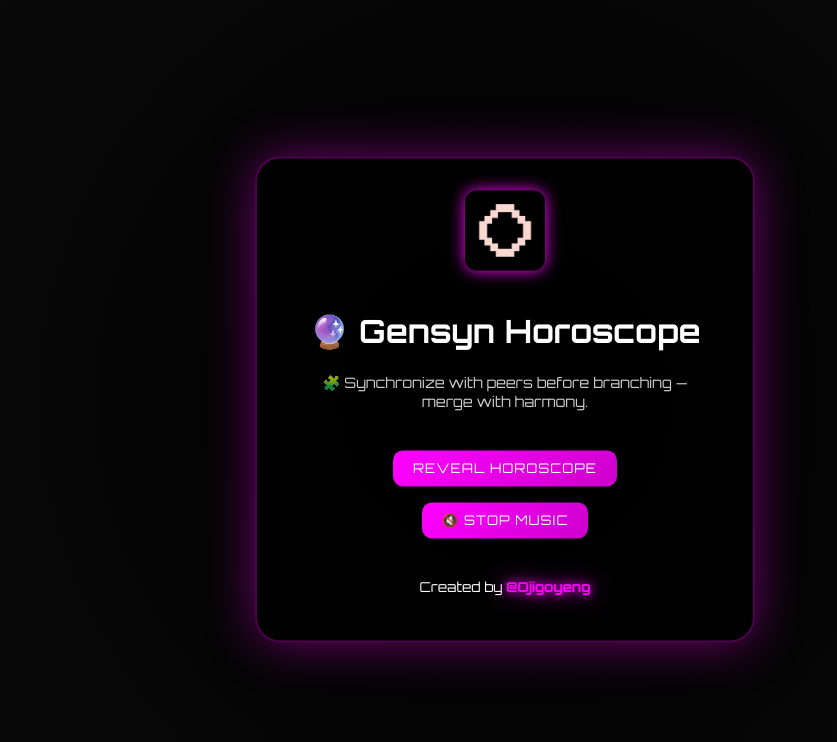
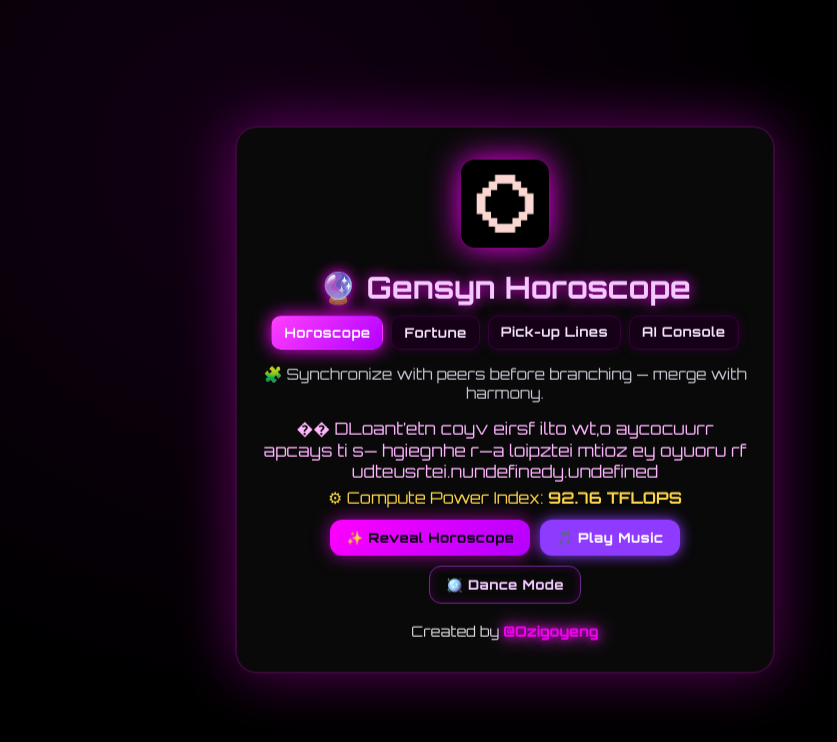
Before and after one commit to Ozigoyeng/gensyn-horoscope, a React (Create React App) app: page / in a window 1280 px wide. Shown: the top 742 px of the page, without its empty margins (135-972 px from the left). Built offline with nearby package versions, Linux system fonts and the light colour scheme.

Commit message:
feat: Fun Mode Edition (tabs, fortune, pickup lines, console, dance)

```diff
--- a/src/App.jsx
+++ b/src/App.jsx
@@ -1,99 +1,242 @@
-import { useState, useEffect, useRef } from "react";
-import "./App.css";
+import React, { useEffect, useRef, useState } from "react";
+import "./index.css";
+import logo from "/L-4D2qr9_400x400.jpg";
 
-function App() {
-  const [horoscope, setHoroscope] = useState("");
-  const [powerIndex, setPowerIndex] = useState(null);
-  const [musicOn, setMusicOn] = useState(false);
-  const audioRef = useRef(null);
+const TABS = ["Horoscope", "Fortune", "Pick-up Lines", "AI Console"];
 
-  const horoscopes = [
-    "🌌 Your alignment with the distributed cosmos is perfect today.",
-    "💫 Don’t overfit to your past — generalize to your future.",
-    "⚙️ Your compute nodes are synchronized — deploy with harmony.",
-    "🧬 Cache your dreams; you'll need them for inference later.",
-    "🚀 Latency fades, but alignment is forever.",
-    "🪐 You’ve reached convergence. Celebrate your stability.",
+const HOROSCOPES = [
+  "🌌 Your compute power is unmatched today. Deploy with confidence!",
+  "🧠 Don’t overfit to your past — generalize to your future.",
+  "⚡ Synchronize with peers before branching — merge with harmony.",
+  "💾 You’ve reached convergence. Celebrate your stability.",
+  "🤖 Latency is low, accuracy is high — optimize your destiny.",
+  "🪐 A new dataset will enrich your life. Curate wisely.",
   "🔮 Random seeds favor the bold — initialize something great!",
-    "☁ Training may be slow, but wisdom converges exponentially.",
 ];
 
-  // 🪄 Reveal Horoscope
+const FORTUNES = [
+  "Your gradients will converge faster than expected.",
+  "Avoid unstable learning rates in relationships.",
+  "A silent GPU is plotting something beautiful.",
+  "Normalize your worries — standardize your joy.",
+  "Your next commit will finally pass the build.",
+  "Great embeddings attract great opportunities.",
+  "Trust your optimizer, but verify your data.",
+];
+
+const LINES = [
+  "Are you a loss function? Because you minimize my sadness.",
+  "You must be overfitted — you only work for me.",
+  "Are you GPT? Because you complete me.",
+  "My parameters align perfectly with yours.",
+  "Are you a transformer? Because you got my attention in parallel.",
+  "Call me dataset — I’m ready to be curated by you.",
+];
+
+const CONSOLE_SCRIPT = [
+  "> Initializing quantum cores...",
+  "> Syncing distributed GPUs...",
+  "> Calibrating gradients...",
+  "> Resolving cosmic latency...",
+  "> Calculating destiny...",
+  "> ⚡ Your future: Infinite convergence detected.",
+];
+
+export default function App() {
+  const [tab, setTab] = useState(TABS[0]);
+
+  // Music state
+  const audioRef = useRef(null);
+  const [playing, setPlaying] = useState(false);
+
+  // Horoscope state + typewriter
+  const [power, setPower] = useState(null);
+  const [typed, setTyped] = useState("");
+  const [fullMsg, setFullMsg] = useState("");
+
+  // Fortune & pickup
+  const [fortune, setFortune] = useState("");
+  const [line, setLine] = useState("");
+
+  // Console
+  const [consoleLines, setConsoleLines] = useState([]);
+  const [consoleRun, setConsoleRun] = useState(false);
+
+  // Dance mode (logo jiggle)
+  const [dance, setDance] = useState(false);
+
+  // === Helpers ===
+  const rand = (arr) => arr[Math.floor(Math.random() * arr.length)];
+
   const revealHoroscope = () => {
-    const randomIndex = Math.floor(Math.random() * horoscopes.length);
-    setHoroscope(horoscopes[randomIndex]);
-    setPowerIndex((Math.random() * 100).toFixed(2));
+    const msg = rand(HOROSCOPES);
+    setFullMsg(msg);
+    setTyped("");
+    setPower((90 + Math.random() * 10).toFixed(2));
+
+    // typewriter
+    let i = 0;
+    const id = setInterval(() => {
+      setTyped((prev) => prev + msg[i]);
+      i += 1;
+      if (i >= msg.length) clearInterval(id);
+    }, 28);
   };
 
-  // 🎵 Auto play + fade in music
-  useEffect(() => {
-    const audio = audioRef.current;
-    if (audio) {
-      audio.volume = 0;
-      const fade = setInterval(() => {
-        if (audio.volume < 0.4) {
-          audio.volume += 0.01;
-        } else {
-          clearInterval(fade);
-        }
-      }, 200);
-      audio.play().catch(() => {});
-      setMusicOn(true);
-    }
-  }, []);
+  const crackFortune = () => setFortune(rand(FORTUNES));
+  const pickupLine = () => setLine(rand(LINES));
 
   const toggleMusic = () => {
-    if (audioRef.current) {
-      if (musicOn) {
+    if (!audioRef.current) return;
+    if (playing) {
       audioRef.current.pause();
+      setPlaying(false);
     } else {
-        audioRef.current.play();
-      }
-      setMusicOn(!musicOn);
+      // gentle fade-in
+      const a = audioRef.current;
+      a.volume = 0;
+      a
+        .play()
+        .then(() => {
+          setPlaying(true);
+          let v = 0;
+          const fade = setInterval(() => {
+            v += 0.05;
+            a.volume = Math.min(0.8, v);
+            if (v >= 0.8) clearInterval(fade);
+          }, 120);
+        })
+        .catch(() => {});
     }
   };
 
+  const runConsole = async () => {
+    if (consoleRun) return;
+    setConsoleRun(true);
+    setConsoleLines([]);
+    for (const line of CONSOLE_SCRIPT) {
+      await new Promise((r) => setTimeout(r, 600));
+      setConsoleLines((prev) => [...prev, line]);
+    }
+    setConsoleRun(false);
+  };
+
+  // Default horoscope on first load
+  useEffect(() => {
+    revealHoroscope();
+  }, []);
+
   return (
-    <div className="App">
+    <div className="app">
       <audio ref={audioRef} src="/gensyn-theme.mp3" loop preload="auto" />
-
       <div className="card">
         <img
-          src="/L-4D2qr9_400x400.jpg"
-          alt="Gensyn Logo"
-          className="logo"
+          src={logo}
+          alt="Gensyn logo"
+          className={`logo ${dance || playing ? "dance" : ""}`}
         />
         <h1>🔮 Gensyn Horoscope</h1>
+
+        {/* Tabs */}
+        <div className="tabs">
+          {TABS.map((t) => (
+            <button
+              key={t}
+              className={`tab ${tab === t ? "active" : ""}`}
+              onClick={() => setTab(t)}
+            >
+              {t}
+            </button>
+          ))}
+        </div>
+
+        {/* Tab content */}
+        {tab === "Horoscope" && (
+          <div className="section">
             <p className="subtitle">
               🧩 Synchronize with peers before branching — merge with harmony.
             </p>
 
-        {horoscope && (
-          <>
-            <p className="horoscope fade-in">{horoscope}</p>
-            <p className="power fade-in">
-              ⚙ Compute Power Index: <b>{powerIndex} TFLOPS</b>
+            <p className="typed">{typed}</p>
+            {power && (
+              <p className="power">
+                ⚙ Compute Power Index: <b>{power} TFLOPS</b>
               </p>
-          </>
             )}
 
-        <div className="buttons fade-in">
-          <button onClick={revealHoroscope}>Reveal Horoscope</button>
-          <button onClick={toggleMusic}>
-            {musicOn ? "🔇 Stop Music" : "🎵 Play Music"}
+            <div className="buttons">
+              <button className="cta" onClick={revealHoroscope}>
+                ✨ Reveal Horoscope
+              </button>
+              <button
+                className={`music ${playing ? "playing" : ""}`}
+                onClick={toggleMusic}
+              >
+                {playing ? "⏸ Stop Music" : "🎵 Play Music"}
+              </button>
+              <button
+                className={`ghost ${dance ? "on" : ""}`}
+                onClick={() => setDance((d) => !d)}
+              >
+                🪩 {dance ? "Stop Dance" : "Dance Mode"}
               </button>
             </div>
+          </div>
+        )}
 
-        <footer className="fade-up">
+        {tab === "Fortune" && (
+          <div className="section">
+            <p className="subtitle">🍪 AI Fortune Cookie</p>
+            <p className="fortune">{fortune || "Crack the cookie!"}</p>
+            <div className="buttons">
+              <button className="cta" onClick={crackFortune}>
+                🍪 Crack Your Fortune
+              </button>
+            </div>
+          </div>
+        )}
+
+        {tab === "Pick-up Lines" && (
+          <div className="section">
+            <p className="subtitle">💘 Neural Pick-up Lines</p>
+            <p className="line">{line || "Generate a spicy AI line!"}</p>
+            <div className="buttons">
+              <button className="cta" onClick={pickupLine}>
+                💬 Generate Line
+              </button>
+            </div>
+          </div>
+        )}
+
+        {tab === "AI Console" && (
+          <div className="section">
+            <p className="subtitle">💻 Quantum Diagnostic Console</p>
+            <div className="console">
+              {consoleLines.map((l, i) => (
+                <div key={i}>{l}</div>
+              ))}
+              {!consoleLines.length && (
+                <div className="dim">> Stand by for initialization…</div>
+              )}
+            </div>
+            <div className="buttons">
+              <button className="cta" onClick={runConsole} disabled={consoleRun}>
+                ⚡ {consoleRun ? "Running…" : "Run Diagnostic"}
+              </button>
+            </div>
+          </div>
+        )}
+
+        <footer>
           <p>
             Created by{" "}
             <a
-              href="https://x.com/Ojigoyeng"
+              className="credit"
+              href="https://x.com/Ozigoyeng"
               target="_blank"
-              rel="noopener noreferrer"
-              className="creator-link"
+              rel="noreferrer"
             >
-              @Ojigoyeng
+              @Ozigoyeng
             </a>
           </p>
         </footer>
@@ -101,5 +244,3 @@
     </div>
   );
 }
-
-export default App;
--- a/src/index.css
+++ b/src/index.css
@@ -1,32 +1,119 @@
-html,
-body,
-#root {
-  height: 100%;
-  width: 100%;
-  margin: 0;
-  padding: 0;
-  background: radial-gradient(circle at center, #000, #0a0a0a);
-  font-family: 'Orbitron', sans-serif;
+@import url("https://fonts.googleapis.com/css2?family=Orbitron:wght@400;600;800&display=swap");
+
+:root{
+  --bg:#000;
+  --card:#0a0a0aee;
+  --mag:#ff00ff;
+  --mag2:#b300ff;
+  --text:#eae9ef;
+  --sub:#c9c7d3;
+  --accent:#ffd74a;
 }
 
-body {
-  display: flex;
-  justify-content: center;
-  align-items: center;
+*{box-sizing:border-box}
+html,body,#root{
+  height:100%;
+}
+body{
+  margin:0;
+  color:var(--text);
+  font-family:"Orbitron",system-ui,-apple-system,Segoe UI,Roboto,Ubuntu,"Helvetica Neue",Arial;
+  background: radial-gradient(circle at 30% 20%, #120014 0%, #000 50%);
+  overflow:hidden;
 }
 
-@keyframes float {
-  0% {
-    transform: translateY(0px);
-  }
-  50% {
-    transform: translateY(-10px);
-  }
-  100% {
-    transform: translateY(0px);
-  }
+.app{
+  height:100%;
+  display:flex;
+  align-items:center;
+  justify-content:center;
+  padding:24px;
 }
 
-* {
-  box-sizing: border-box;
+.card{
+  width:min(540px,92vw);
+  background:var(--card);
+  border:2px solid rgba(255,0,255,.2);
+  border-radius:22px;
+  padding:28px 26px 18px;
+  text-align:center;
+  box-shadow:0 0 60px rgba(255,0,255,.35);
+  backdrop-filter: blur(3px);
+  animation: float 6s ease-in-out infinite;
 }
+@keyframes float{0%,100%{transform:translateY(0)}50%{transform:translateY(-6px)}}
+
+.logo{
+  width:88px;height:88px;border-radius:14px;margin:4px auto 10px;
+  filter: drop-shadow(0 0 16px var(--mag));
+  transition: transform .2s ease;
+}
+.logo.dance{animation: dance 1.1s infinite ease-in-out}
+@keyframes dance{
+  0%{transform:rotate(0deg)}
+  25%{transform:rotate(8deg)}
+  50%{transform:rotate(-8deg)}
+  75%{transform:rotate(8deg)}
+  100%{transform:rotate(0deg)}
+}
+
+h1{margin:.4rem 0 8px;font-size:1.9rem;color:#f4c9ff;text-shadow:0 0 14px var(--mag)}
+
+.subtitle{margin:4px auto 14px;font-size:.95rem;color:var(--sub)}
+.typed{min-height:48px;margin:10px auto 6px;color:#ffb6ff;font-size:1.05rem}
+.power{margin:2px auto 10px;color:var(--accent)}
+
+.tabs{
+  display:flex;gap:8px;justify-content:center;margin:6px auto 16px;flex-wrap:wrap
+}
+.tab{
+  background:#160018;border:1px solid #3a003d;color:#f6e7ff;
+  padding:8px 12px;border-radius:10px;cursor:pointer;font-weight:700;
+  box-shadow:0 0 10px #2b0030;transition:.2s;
+}
+.tab:hover{transform:translateY(-1px)}
+.tab.active{background:linear-gradient(135deg,#ff41ff,#b300ff);color:#fff;border-color:transparent;box-shadow:0 0 18px var(--mag)}
+
+.section{min-height:160px}
+
+.buttons{display:flex;gap:10px;justify-content:center;flex-wrap:wrap;margin-top:12px}
+button{
+  border:none;border-radius:12px;padding:10px 16px;cursor:pointer;
+  font-weight:800;letter-spacing:.5px;
+  font-family:inherit;transition:.2s;color:#0b0010;
+}
+button.cta{
+  background:linear-gradient(135deg,#ff00ff,#b300ff);
+  box-shadow:0 0 18px rgba(255,0,255,.6);
+}
+button.cta:hover{transform:scale(1.05)}
+button.music{
+  background:#8f3bff;color:#fff;box-shadow:0 0 14px #8f3bff;
+}
+button.music.playing{
+  animation:pulse 2.2s infinite
+}
+@keyframes pulse{
+  0%,100%{box-shadow:0 0 14px #8f3bff,0 0 28px #ff5cff}
+  50%{box-shadow:0 0 24px #ff5cff,0 0 48px #ffc0ff}
+}
+button.ghost{
+  background:transparent;color:#f4c9ff;border:1px solid #6a2b87;box-shadow:0 0 8px #3a0044 inset
+}
+button.ghost.on{border-color:#ff9cff;color:#fff;box-shadow:0 0 14px #ff9cff inset}
+
+.fortune,.line{min-height:48px;margin:10px auto;color:#ffdfff}
+.console{
+  text-align:left;background:#09000f;border:1px solid #3a003e;border-radius:12px;
+  padding:12px;min-height:120px;max-height:160px;overflow:auto;
+  box-shadow: inset 0 0 18px rgba(255,0,255,.15);
+  font-size:.9rem
+}
+.console .dim{opacity:.6}
+
+footer{margin-top:18px;font-size:.9rem;opacity:.95}
+.credit{
+  color:var(--mag);text-decoration:none;font-weight:800;
+  text-shadow:0 0 10px var(--mag),0 0 22px #ff63ff;transition:.2s
+}
+.credit:hover{color:#fff;text-shadow:0 0 14px #ff63ff,0 0 30px var(--mag)}
```
Lines whose indentation alone changed are shown as unchanged.
